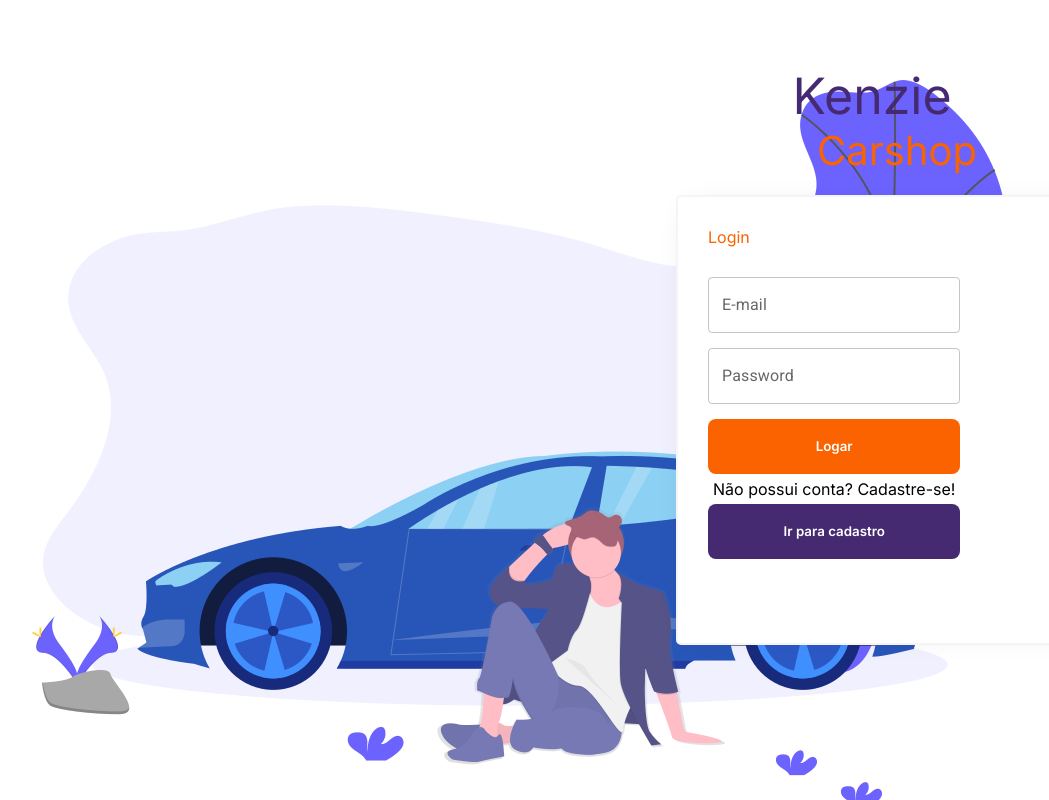
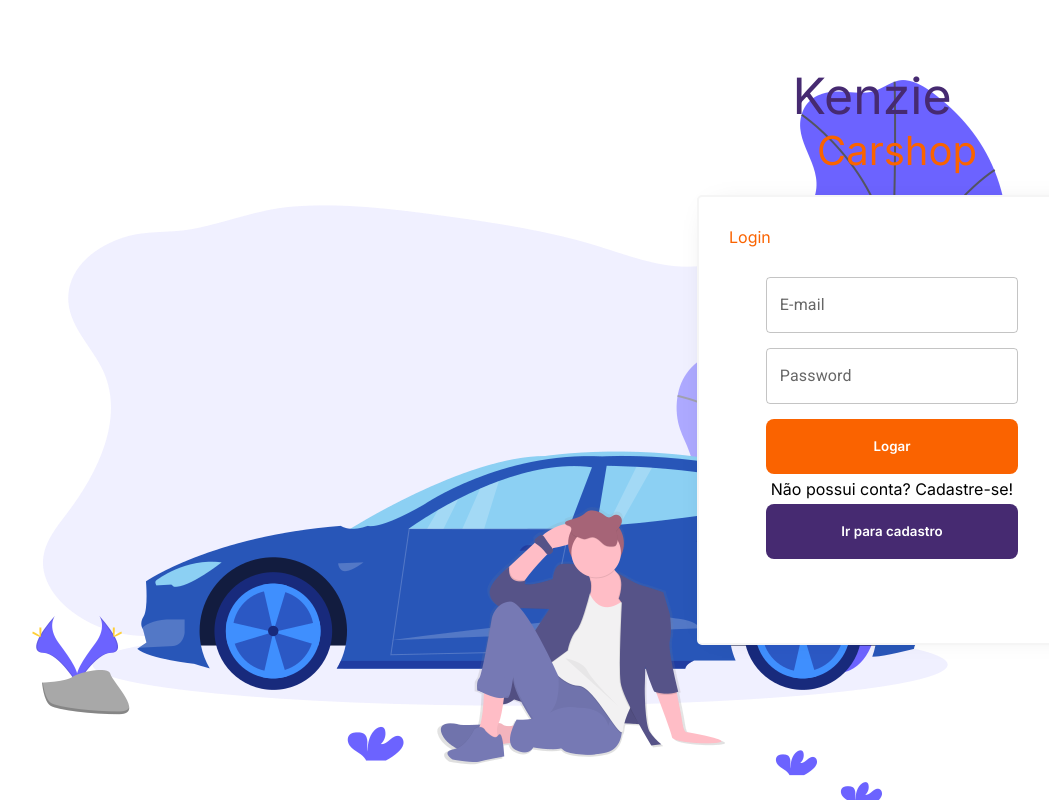
Before and after one commit to matheus-araujo-cunha/capstone, a React (Create React App) app: page /signin in a window 1280 px wide. Shown: the whole page, without its empty margins (88-1137 px from the left). Built offline with nearby package versions, Linux system fonts and the light colour scheme.

Commit message:
resolving

```diff
--- a/package.json
+++ b/package.json
@@ -33,7 +33,7 @@
     "yup": "^0.32.11"
   },
   "scripts": {
-    "start": "react-scripts start --host 0.0.0.0",
+    "start": "react-scripts start",
     "build": "react-scripts build",
     "test": "react-scripts test",
     "eject": "react-scripts eject"
--- a/src/components/Modal/UserProfileModal.tsx
+++ b/src/components/Modal/UserProfileModal.tsx
@@ -49,7 +49,7 @@ const UserProfileModal = ({
                 }}
                 aria-label="Kenzinho"
               >
-                {user?.name[0].toUpperCase() || "U"}
+                {user.name ? user.name[0].toUpperCase() : "U"}
               </Avatar>
               <Box>
                 <Text variant="body2" color="#fff" fontWeight="bold">
--- a/src/components/ModalKnowMore/index.tsx
+++ b/src/components/ModalKnowMore/index.tsx
@@ -44,8 +44,6 @@ export const ModalKnowMore = ({
   car,
 }: ModalKnowMoreProps) => {
   const isWideVersion = UseMediaQuery("(min-width: 768px)");
-
-  console.log(car.user?.name);
 
   return (
     <Dialog
@@ -129,8 +127,8 @@ export const ModalKnowMore = ({
             <Typography fontSize="15px" fontWeight="bold">
               Proprietário :
             </Typography>
-            <Typography fontWeight="bold">Fulano de tal</Typography>
-            <Typography fontWeight="bold">São Paulo</Typography>
+            <Typography fontWeight="bold">{car.user?.name}</Typography>
+            <Typography fontWeight="bold">{car.user?.state}</Typography>
           </Paper>
         )}
       </DialogContent>
--- a/src/pages/Login/index.tsx
+++ b/src/pages/Login/index.tsx
@@ -52,8 +52,8 @@ const Login = () => {
         <Main> Kenzie </Main>
         <Second> Carshop</Second>
         <Form onSubmit={handleSubmit(onSubmitFunction)}>
+          <P>Login</P>
           <div className="form">
-            <P>Login</P>
             <TextField
               fullWidth
               id="login-basic"
--- a/src/pages/Login/styles.ts
+++ b/src/pages/Login/styles.ts
@@ -67,8 +67,9 @@ export const Form = styled.form`
   box-shadow: 0px 0px 30px -20px rgba(0, 0, 0, 0.25);
   border-radius: 5px;
   @media (min-width: 1000px) {
-    width: 700px;
+    width: 400px;
     height: 450px;
+    align-items: center;
   }
 `;
 
@@ -87,6 +88,7 @@ export const Error = styled.ul`
 export const P = styled.p`
   color: #fa6300;
   margin-bottom: 30px;
+  align-self: flex-start;
 `;
 
 export const Cade = styled.p`
--- a/src/providers/Cars/index.tsx
+++ b/src/providers/Cars/index.tsx
@@ -82,7 +82,7 @@ export const CarsProviders = ({ children }: CarsProvidersProps) => {
   const [cars, setCars] = useState<CarSearch[]>([]);
   const [myCars, setMyCars] = useState<Car[]>([]);
 
-  const idApiImgur = "ad930cc234bb93b";
+  const idApiImgur = "48edb5f43f21ee7";
 
   const registerCar = useCallback(
     async (car: Omit<Car, "id">, accessToken: string) => {
```
